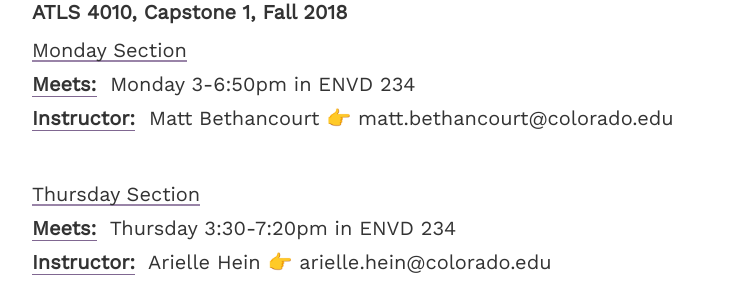
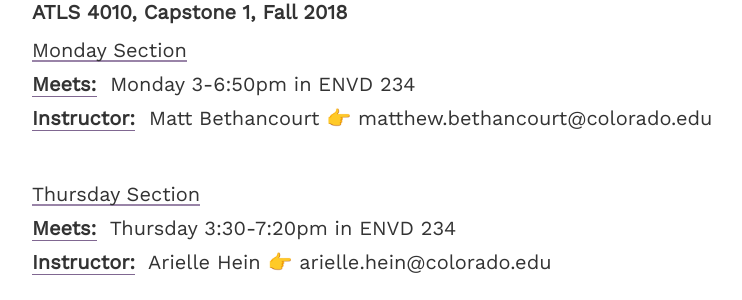
Before and after one commit to CU-ATLAS/capstone1-f18, a Jekyll site: the page built from index.html, in a window 1280 px wide. Shown: the part 455-755 px from the top of the page, without its empty margins (208-950 px from the left). Built offline with Jekyll 4.4.1, drawn with Linux system fonts in a browser that asks for light colours.

Commit message:
email update

```diff
--- a/_layouts/default.html
+++ b/_layouts/default.html
@@ -33,7 +33,7 @@ layout: compress
         <p>
           <a href="">Monday Section</a><br>
           <span class="underlined"><strong>Meets:</strong></span>&nbsp; Monday 3-6:50pm in ENVD 234<br>
-          <span class="underlined"><strong>Instructor:</strong></span>&nbsp; Matt Bethancourt 👉 matt.bethancourt@colorado.edu
+          <span class="underlined"><strong>Instructor:</strong></span>&nbsp; Matt Bethancourt 👉 matthew.bethancourt@colorado.edu
         </p>
         <br>
         <p>
```
